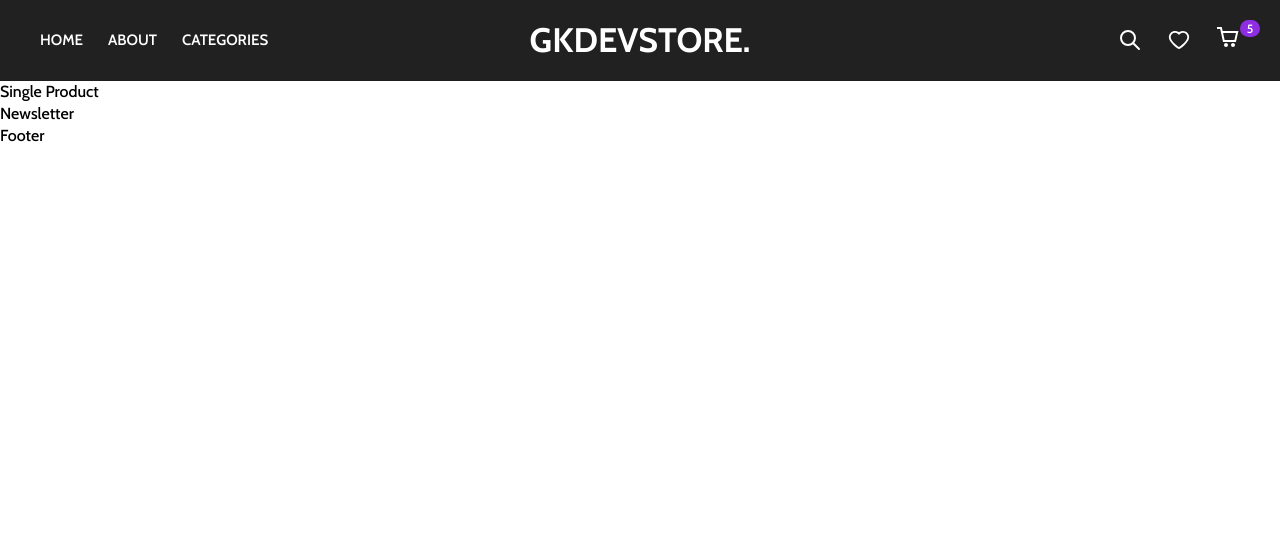
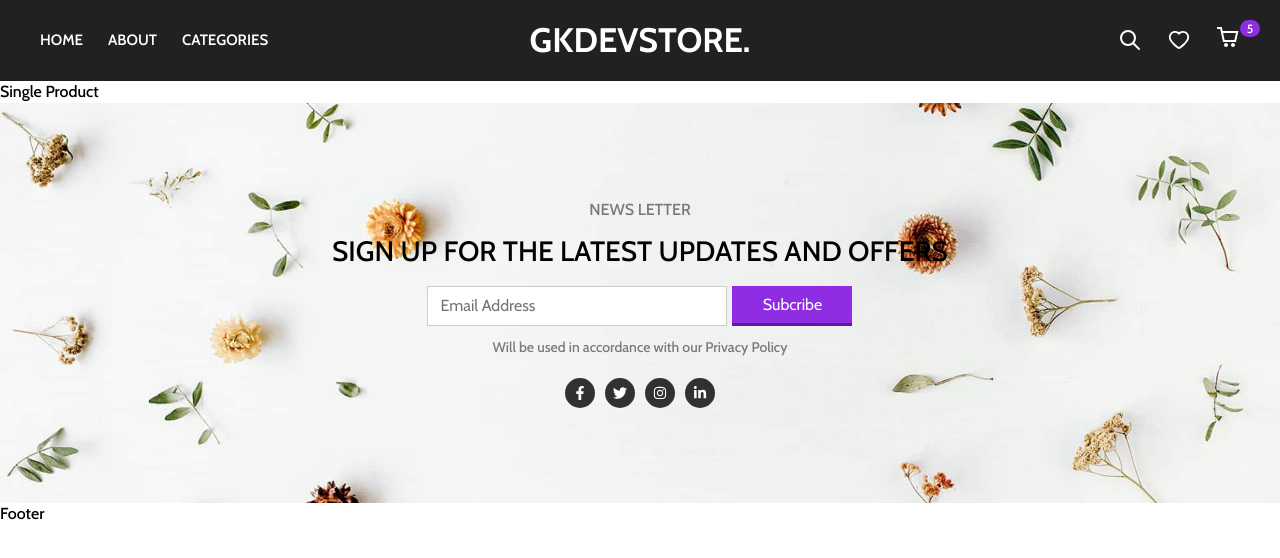
Before and after one commit to gauravkale2799/Ecommerce-store, a React (Create React App) app: page /product/1 in a window 1280 px wide. Shown: the top 558 px of the page. Built offline with nearby package versions, Linux system fonts and the light colour scheme.

Commit message:
News Letter Jsx Completed

```diff
--- a/src/components/Footer/Newsletter/Newsletter.jsx
+++ b/src/components/Footer/Newsletter/Newsletter.jsx
@@ -1,6 +1,39 @@
+import React from "react";
+import {
+    FaFacebookF,
+    FaTwitter,
+    FaInstagram,
+    FaLinkedinIn,
+} from "react-icons/fa";
 import "./Newsletter.scss";
 const Newsletter = () => {
-    return <div>Newsletter</div>;
+    return <div className="newsletter-section">
+        <div className="newsletter-content">
+            <span className="small-text">News Letter</span>
+            <span className="big-text">
+                Sign up for the latest updates and offers
+            </span>
+            <div className="form">
+                <input type="text" placeholder="Email Address" />
+                <button>Subcribe</button>
+            </div>
+            <div className="text">Will be used in accordance with our Privacy Policy</div>
+            <div className="social-icons">
+                <div className="icon">
+                    <FaFacebookF size={14}/>
+                </div>
+                <div className="icon">
+                    <FaTwitter size={14}/>
+                </div>
+                <div className="icon">
+                    <FaInstagram size={14}/>
+                </div>
+                <div className="icon">
+                    <FaLinkedinIn size={14}/>
+                </div>
+            </div>
+        </div>
+    </div>;
 };
 
 export default Newsletter;
--- a/src/components/Footer/Newsletter/Newsletter.scss
+++ b/src/components/Footer/Newsletter/Newsletter.scss
@@ -1 +1,98 @@
 @import "../../../css-config/mixins.scss";
+.newsletter-section {
+    width: 100%;
+    height: 400px;
+    display: flex;
+    align-items: center;
+    background: #f9f9f9 url("../../../assets/newsletter-bg.jpeg");
+    background-position: center;
+    background-repeat: no-repeat;
+    background-size: cover;
+    .newsletter-content {
+        width: fit-content;
+        display: flex;
+        flex-direction: column;
+        align-items: center;
+        margin: 0 auto;
+        text-align: center;
+        .text {
+            margin-bottom: 20px;
+            font-size: 14px;
+            color: rgba(0, 0, 0, 0.5);
+        }
+        .small-text {
+            margin-bottom: 15px;
+            text-transform: uppercase;
+            color: rgba(0, 0, 0, 0.5);
+        }
+        .big-text {
+            margin-bottom: 20px;
+            font-size: 22px;
+            line-height: 30px;
+            font-weight: 500;
+            text-transform: uppercase;
+            padding: 0 30px;
+            @include md {
+                font-size: 28px;
+            }
+        }
+        .form {
+            display: flex;
+            gap: 5px;
+            margin-bottom: 10px;
+            input {
+                width: 200px;
+                height: 40px;
+                border-radius: 0;
+                border: 1px solid rgba(0, 0, 0, 0.2);
+                padding: 0 12px;
+                font-size: 16px;
+                outline: none;
+
+                @include md {
+                    width: 300px;
+                }
+            }
+            button {
+                outline: 0;
+                border: 0;
+                height: 40px;
+                width: 100px;
+                display: flex;
+                align-items: center;
+                justify-content: center;
+                cursor: pointer;
+                font-size: 16px;
+                color: white;
+                background: #8e2de2;
+                border-bottom: 3px solid #6516aa;
+                @include md {
+                    width: 120px;
+                }
+                &:hover {
+                    opacity: 0.7;
+                    color: red;
+                }
+            }
+        }
+        .text{
+            margin-bottom: 20px;
+            font-size: 14px;
+            color: rgba(0, 0, 0, 0.5);
+        }
+        .social-icons {
+            display: flex;
+            gap: 10px;
+            .icon {
+                width: 30px;
+                height: 30px;
+                background: rgba(0, 0, 0, 0.8);
+                border-radius: 50%;
+                display: flex;
+                align-items: center;
+                justify-content: center;
+                color: white;
+            }
+        }
+    }
+}
```
